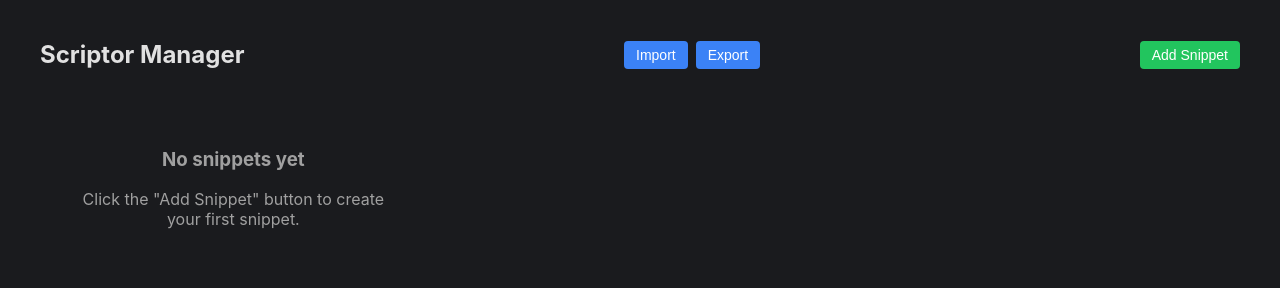
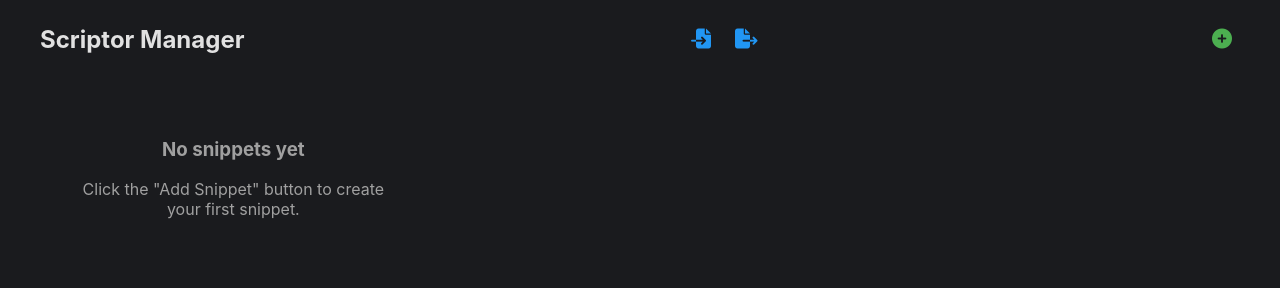
Before and after one commit to Sarmadkh/Scriptor, a browser extension: page index.html in a window 1280 px wide. Drawn offline with Linux system fonts and the light colour scheme.

Commit message:
Update index.html

```diff
--- a/index.html
+++ b/index.html
@@ -3,6 +3,7 @@
 
 <head>
     <title>Scriptor Manager</title>
+    <link rel="stylesheet" href="https://cdnjs.cloudflare.com/ajax/libs/font-awesome/6.4.2/css/all.min.css">
     <style>
         :root {
             --bg-primary: #1a1b1e;
@@ -26,7 +27,6 @@
         .container {
             max-width: 1200px;
             margin: 0 auto;
-            padding: 20px;
         }
 
         .header {
@@ -317,6 +317,41 @@
         input:checked + .toggle-slider:before {
             transform: translateX(20px);
         }
+
+        .icon-button {
+            border: none;
+            font-size: 20px;
+            background: none;
+            cursor: pointer;
+            padding: 8px;
+            transition: color 0.3s;
+        }
+
+        .edit-btn {
+            color: #4CAF50;
+        }
+
+        .delete-btn {
+            color: #f44336;
+        }
+
+        .import-btn, .export-btn {
+            color: #2196F3;
+        }
+
+        .add-snippet-btn {
+            color: #4CAF50;
+        }
+
+        .icon-button:hover {
+            opacity: 0.8;
+        }
+
+        .button-group {
+            display: flex;
+            gap: 10px;
+            align-items: center;
+        }
     </style>
 </head>
 
@@ -327,11 +362,11 @@
                 <h1>Scriptor Manager</h1>
             </div>
             <div class="header-middle">
-                <button id="importBtn" class="btn">Import</button>
-                <button id="exportBtn" class="btn">Export</button>
+                <button class="icon-button import-btn" id="importBtn" title="Import"><i class="fas fa-file-import"></i></button>
+                <button class="icon-button export-btn" id="exportBtn" title="Export"><i class="fas fa-file-export"></i></button>
             </div>
             <div class="header-right">
-                <button id="addSnippet" class="btn btn-success">Add Snippet</button>
+                <button class="icon-button add-snippet-btn" id="addSnippet" title="Add Snippet"><i class="fas fa-plus-circle"></i></button>
             </div>
         </div>
         <div id="snippetList" class="snippet-grid"></div>
```
